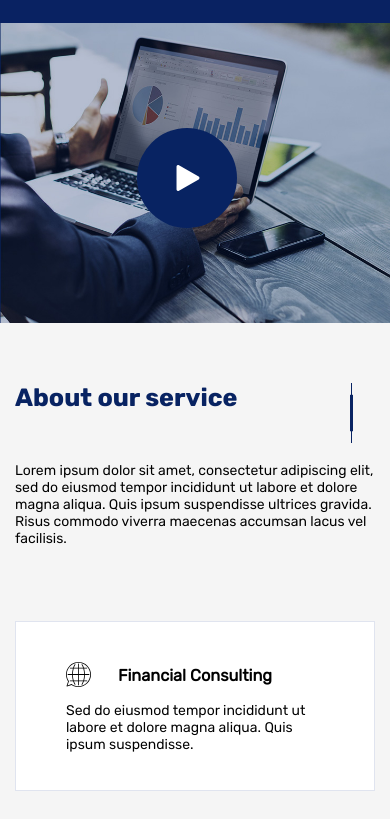
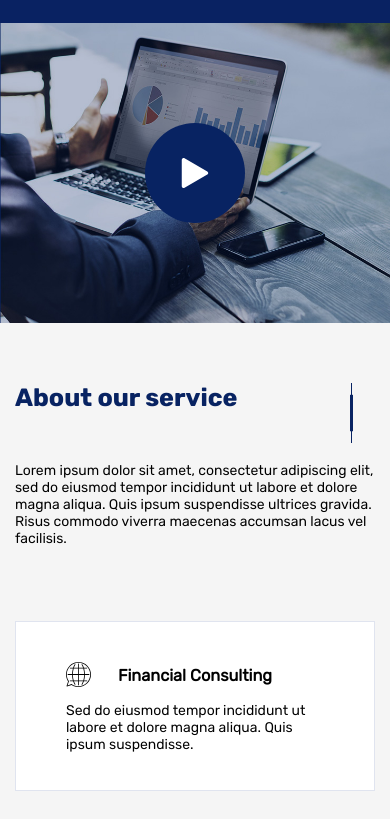
Before and after one commit to kisikmisik/Landing--Peridona, a website: page app/index.html in a window 390 px wide. Shown: the part 2640-3459 px from the top of the page. Drawn offline with nearby package versions, Linux system fonts and the light colour scheme.

Commit message:
full project

```diff
--- a/app/index.html
+++ b/app/index.html
@@ -373,7 +373,7 @@
 					</div>
 				</div>
 
-				<div class="footer__copyright">Developer - <a href="https://github.com/kisikmisik"> Vladimir Nofenko </a> | All rights not reserved
+				<div class="footer__copyright"><span>Developer<a href="https://github.com/kisikmisik"> Vladimir Nofenko </a> | All rights not reserved</span>
 				</div>
 			</footer>
 		</main>
--- a/app/less/blocks/footer.less
+++ b/app/less/blocks/footer.less
@@ -111,7 +111,8 @@
 
 	.footer__resources-list, .footer__links-list {
 		display: flex;
-		width: 80%;
+		width: 100%;
+		flex-wrap: wrap;
 		justify-content: space-between;
 		margin: 0 auto;
 	}
--- a/app/less/blocks/how.less
+++ b/app/less/blocks/how.less
@@ -216,11 +216,33 @@
 	.how__presentation {
 		height: 300px;
 		width: 100%;
+
+
+		&:hover {
+			-webkit-user-select: none;
+			-webkit-touch-callout: none;
+		}
 	}
 
 	.how__play-btn {
-		left: 35%;
-		top: 35%;
+		position: static;
+		margin: 100px auto;
+
+
+		background-image: url('../../img/play.svg');
+		background-size: 30px;
+		background-repeat: no-repeat;
+		background-position: center;
+		&:before {
+			display: none;
+		}
+
+		&:after {
+			display: none;
+		}
+
+
+
 	}
 
 	.how__video {
```
Also changed, not shown: app/css/blocks/footer.css, app/css/blocks/how.css, app/css/style.css, app/img/play-blue.png (added), 1 other file.
